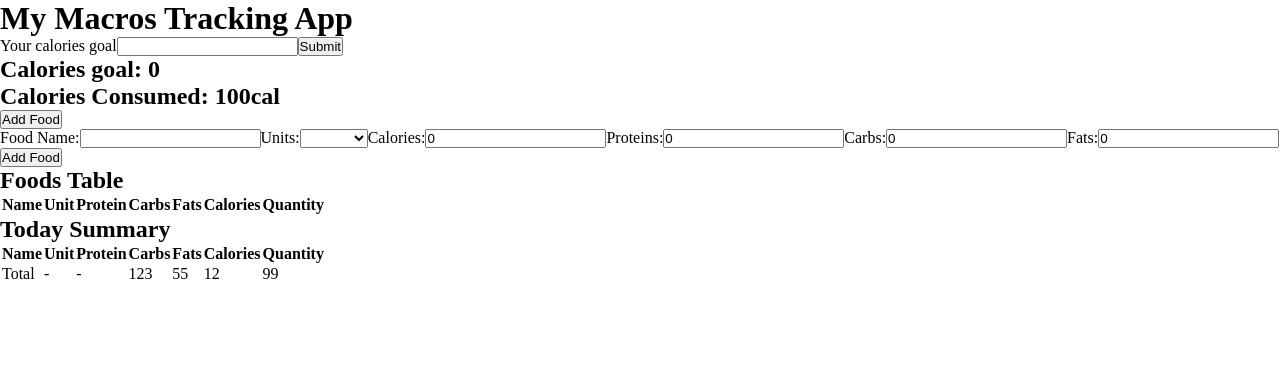
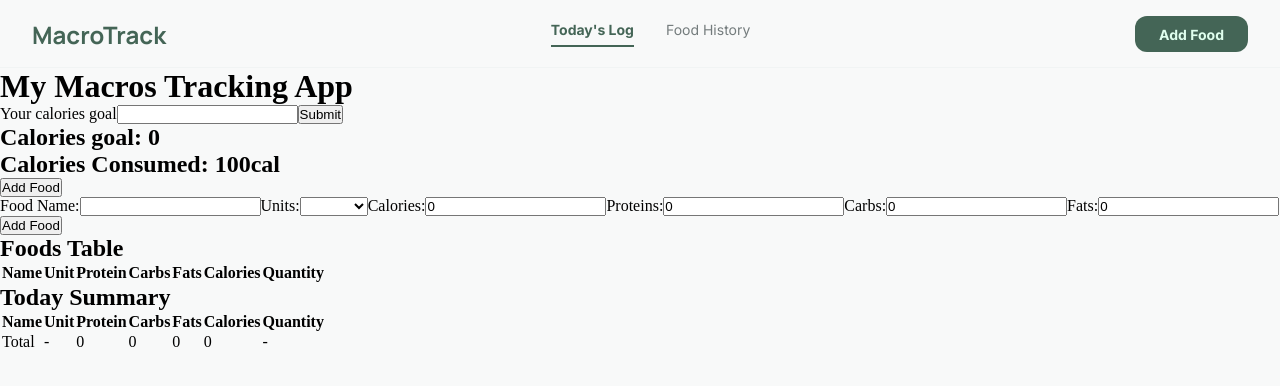
Before and after one commit to ChronoDan07/macros-tracker-app, an Angular app: page / in a window 1280 px wide. Shown: the top 386 px of the page. Built offline with nearby package versions, Linux system fonts and the light colour scheme.

Commit message:
Add total for daily summary

```diff
--- a/src/app/app.ts
+++ b/src/app/app.ts
@@ -1,13 +1,15 @@
 import { Component, signal } from '@angular/core';
 import { RouterOutlet } from '@angular/router';
 import { LandingPageComponent } from './landing-page/landing-page.component';
+import { HeaderComponent } from './components/header/header';
 
 
 
 @Component({
   selector: 'app-root',
-  imports: [LandingPageComponent],
+  imports: [LandingPageComponent, HeaderComponent],
   template: `
+      <app-header />
     <main>
       <app-landing-page />
     </main>
--- a/src/app/components/daily-summary/daily-summary.component.html
+++ b/src/app/components/daily-summary/daily-summary.component.html
@@ -12,7 +12,7 @@
     </tr>
   </thead>
   <tbody>
-    @for (food of summaryFoods; track food) {
+    @for (food of summaryFoods(); track food) {
       <tr>
         <td>{{ food.name }}</td>
         <td>{{ food.units }}</td>
@@ -26,11 +26,11 @@
     <tr>
       <td>Total</td>
       <td>-</td>
+      <td>{{ totalProteins()}}</td>
+      <td>{{ totalCarbs()}}</td>
+      <td>{{ totalFats()}}</td>
+      <td>{{ totalCalories()}}</td>
       <td>-</td>
-      <td>123</td>
-      <td>55</td>
-      <td>12</td>
-      <td>99</td>
     </tr>
   </tbody>
 </table>
--- a/src/app/components/daily-summary/daily-summary.component.ts
+++ b/src/app/components/daily-summary/daily-summary.component.ts
@@ -1,4 +1,4 @@
-import { Component, OnInit } from '@angular/core';
+import { Component, computed, inject } from '@angular/core';
 import { DailySummaryService } from '../../services/daily-summary.service';
 import { Food } from '../../model/food.type';
 
@@ -9,14 +9,11 @@ import { Food } from '../../model/food.type';
   templateUrl: './daily-summary.component.html',
   styleUrl: './daily-summary.component.scss',
 })
-export class DailySummaryComponent implements OnInit {
-  summaryFoods: Food[] = [];
-
-  constructor(private dailySummaryService: DailySummaryService) {}
-
-  ngOnInit(): void {
-    this.dailySummaryService.summaryFoods$.subscribe(list => {
-      this.summaryFoods = list;
-    });
-  }
+export class DailySummaryComponent  {
+  service = inject(DailySummaryService);
+  summaryFoods = this.service.summaryFoods;
+  totalCalories = this.service.totalCalories;
+  totalProteins = this.service.totalProteins;
+  totalCarbs = this.service.totalCarbs;
+  totalFats = this.service.totalFats;
 }
--- a/src/app/components/header/header.html
+++ b/src/app/components/header/header.html
@@ -1,8 +1,12 @@
 <header>
   <nav>
-    <span routerLink="/">{{title()}}</span>
+    <p>MacroTrack</p>
     <ul>
-      <li routerLink="/todos">Todos</li>
+      <li>Today's Log</li>
+      <li>Food History</li>
     </ul>
+    <div>
+      <button>Add Food</button>
+    </div>
   </nav>
 </header>
--- a/src/app/components/header/header.scss
+++ b/src/app/components/header/header.scss
@@ -1,34 +1,56 @@
 header {
-  height: 100px;
-  display: flex;
-  align-items: center;
-  padding: 16px;
-  background-color: rgb(24, 24, 24);
+  height: 68px;
+  padding: 16px 32px;
+  background-color:  rgba(248, 249, 249, 0.7);
+  border-bottom: 1px solid #F1F4F4;
+}
 
 nav {
-    width: 100%;
-    font-size: 2rem;
-    color: white;
   display: flex;
   justify-content: space-between;
   align-items: center;
-
-    > span {
-        cursor: pointer;
-        &:hover {
-          color: #777;
-        }
 }
 
 ul {
+  display: flex;
+  height: 26px;
+  gap: 32px;
   list-style: none;
+  font-family: "Inter",Arial, Helvetica, sans-serif;
+  font-size: 14px;
+}
 
-      li {
+ul li{
   cursor: pointer;
-        &:hover {
-          color: #777;
 }
+
+ul > li:nth-of-type(1) {
+  color: #446556;
+  font-weight: bold;
+  border-bottom: 2px solid #446556;
 }
+
+ul > li:nth-of-type(2) {
+  color: #747C7D;
 }
+
+p {
+  font-family: 'Manrope', Arial, Helvetica, sans-serif;
+  font-size: 24px;
+  font-weight: bold;
+  color: #446556;
+  cursor: pointer;
 }
+
+button {
+  padding: 8px 24px;
+  border-radius: 12px;
+  background-color: #446556;
+  border: none;
+  font-family: "Inter",Arial, Helvetica, sans-serif;
+  font-size: 14px;
+  color: #E0FFEE;
+  cursor: pointer;
+  font-weight: bold;
+  height: 36px;
 }
--- a/src/app/services/daily-summary.service.ts
+++ b/src/app/services/daily-summary.service.ts
@@ -1,26 +1,38 @@
-import { Injectable } from '@angular/core';
-import { BehaviorSubject } from 'rxjs';
-BehaviorSubject;
+import { Injectable, signal, computed } from '@angular/core';
 import { Food } from '../model/food.type';
 
 @Injectable({
   providedIn: 'root',
 })
 export class DailySummaryService {
-  private summaryFoods = new BehaviorSubject<Food[]>([]);
-  summaryFoods$ = this.summaryFoods.asObservable();
+  summaryFoods = signal<Food[]>([]);
 
-  // private totalFoods = new BehaviorSubject<Food[]>([]);
   addFood(food: Food, value: string) {
-    const current = this.summaryFoods.value;
-    food.quantity = Number(value);
+    const quantity = Number(value);
     const foodWithTotals: Food = {
     ...food,
-    totalCalories: food.calories * food.quantity,
-    totalProteins: food.proteins * food.quantity,
-    totalCarbs: food.carbs * food.quantity,
-    totalFats: food.fats * food.quantity,
+    quantity,
+    totalCalories: food.calories * quantity,
+    totalProteins: food.proteins * quantity,
+    totalCarbs: food.carbs * quantity,
+    totalFats: food.fats * quantity,
   };
-    this.summaryFoods.next([...current, foodWithTotals]);
+    this.summaryFoods.update(list => [...list, foodWithTotals]);
   }
+
+  totalCalories = computed(() => {
+   return this.summaryFoods().reduce((sum, f) => sum + f.totalCalories, 0)
+  });
+
+  totalProteins = computed(() => {
+    return this.summaryFoods().reduce((sum, f) => sum + f.totalProteins, 0)
+  });
+
+  totalCarbs = computed(() => {
+     return this.summaryFoods().reduce((sum, f) => sum + f.totalCarbs, 0)
+  });
+
+  totalFats = computed(() => {
+    return this.summaryFoods().reduce((sum, f) => sum + f.totalFats, 0)
+  });
 }
--- a/src/index.html
+++ b/src/index.html
@@ -1,11 +1,23 @@
 <!doctype html>
 <html lang="en">
   <head>
-  <meta charset="utf-8">
+    <meta charset="utf-8" />
     <title>MacrosTrackerApp</title>
-  <base href="/">
-  <meta name="viewport" content="width=device-width, initial-scale=1">
-  <link rel="icon" type="image/x-icon" href="favicon.ico">
+    <base href="/" />
+    <meta name="viewport" content="width=device-width, initial-scale=1" />
+    <link rel="preconnect" href="https://fonts.googleapis.com" />
+    <link rel="preconnect" href="https://fonts.gstatic.com" crossorigin />
+    <link
+      href="https://fonts.googleapis.com/css2?family=Manrope:wght@200..800&display=swap"
+      rel="stylesheet"
+    />
+    <link rel="preconnect" href="https://fonts.googleapis.com" />
+    <link rel="preconnect" href="https://fonts.gstatic.com" crossorigin />
+    <link
+      href="https://fonts.googleapis.com/css2?family=Inter:ital,opsz,wght@0,14..32,100..900;1,14..32,100..900&family=Manrope:wght@200..800&display=swap"
+      rel="stylesheet"
+    />
+    <link rel="icon" type="image/x-icon" href="favicon.ico" />
   </head>
   <body>
     <app-root></app-root>
--- a/src/styles.scss
+++ b/src/styles.scss
@@ -5,3 +5,7 @@
   box-sizing: border-box;
   outline: none;
 }
+
+body {
+   background-color:  rgba(248, 249, 249, 1);
+}
```
Lines whose indentation alone changed are shown as unchanged.
